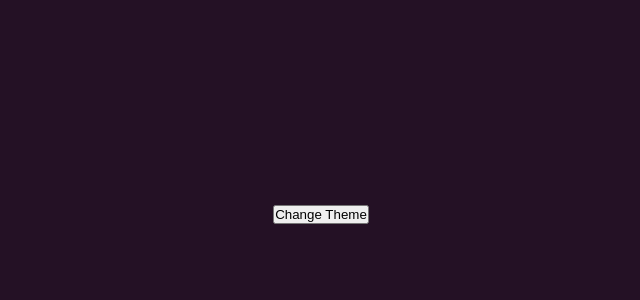
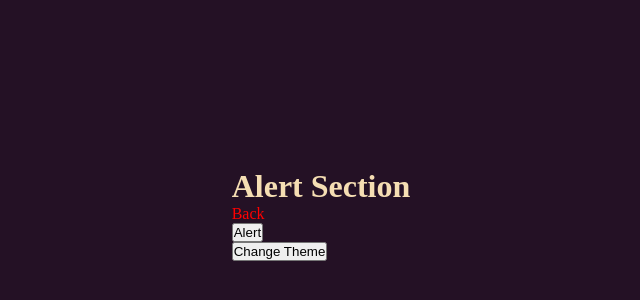
Before and after one commit to douscriptist/douvies, a React (Create React App) app in the folder client/: page /alert in a window 1280 px wide. Shown: the part 186-486 px from the top of the page, without its empty margins (319-959 px from the left). Built offline with nearby package versions, Linux system fonts and the light colour scheme.

Commit message:
redux alert & test component

```diff
--- a/client/src/App.js
+++ b/client/src/App.js
@@ -10,6 +10,7 @@ import Register from './components/auth/Register';
 import { Provider } from 'react-redux';
 import store from './store';
 import { loadTheme, setTheme as sT } from './redux/actions/theme';
+import AlertTry from './components/AlertTry';
 // import { loadUser } from './actions/auth';
 // import setAuthToken from './utils/setAuthToken';
 
@@ -31,6 +32,7 @@ const App = () => {
 				<Switch>
 					<Route exact path='/login' component={Login} />
 					<Route exact path='/register' component={Register} />
+					<Route exact path='/alert' component={AlertTry} />
 				</Switch>
 			</Router>
 			<button onClick={setThemeLight}> Change Theme </button>
--- /dev/null
+++ b/client/src/components/AlertTry.jsx
@@ -0,0 +1,33 @@
+import React from 'react';
+import { connect } from 'react-redux';
+import { Link } from 'react-router-dom';
+
+import { setAlert } from '../redux/actions/alert';
+
+const AlertTry = ({ setAlert, alerts }) => {
+	return (
+		<div>
+			<ul>
+				{alerts.map((alert) => (
+					<li>
+						id: {alert.id++}, msg: {alert.message}, type: {alert.alertType}
+					</li>
+				))}
+			</ul>
+
+			<h1>Alert Section</h1>
+			<Link to='/'>Back</Link>
+			<div>
+				<button onClick={() => setAlert('Try Message', 'success')}>
+					Alert
+				</button>
+			</div>
+		</div>
+	);
+};
+
+const mapStateToProps = (state) => ({
+	alerts: state.alert,
+});
+
+export default connect(mapStateToProps, { setAlert })(AlertTry);
--- a/client/src/components/layout/Nav.jsx
+++ b/client/src/components/layout/Nav.jsx
@@ -11,6 +11,9 @@ function Nav() {
 				<li>
 					<Link to='/register'>Register</Link>
 				</li>
+				<li>
+					<Link to='/alert'>Alert Try</Link>
+				</li>
 			</ul>
 		</div>
 	);
--- /dev/null
+++ b/client/src/redux/actions/alert.js
@@ -0,0 +1,11 @@
+import { SET_ALERT, REMOVE_ALERT } from '../types';
+
+// Set Alert
+export const setAlert = (message, alertType) => (dispatch) => {
+	// LATER: needs unique id
+	const id = 1;
+	dispatch({
+		type: SET_ALERT,
+		payload: { id, message, alertType },
+	});
+};
--- /dev/null
+++ b/client/src/redux/reducers/alert.js
@@ -0,0 +1,16 @@
+import { SET_ALERT, REMOVE_ALERT } from '../types';
+
+const initialState = [];
+
+export default function (state = initialState, action) {
+	const { type, payload } = action;
+
+	switch (type) {
+		case SET_ALERT:
+			return [...state, payload];
+		case REMOVE_ALERT:
+			return state.filter((alert) => alert.id !== payload);
+		default:
+			return state;
+	}
+}
--- a/client/src/redux/reducers/index.js
+++ b/client/src/redux/reducers/index.js
@@ -1,6 +1,8 @@
 import { combineReducers } from 'redux';
 import theme from './theme';
+import alert from './alert';
 
 export default combineReducers({
 	theme,
+	alert,
 });
```
